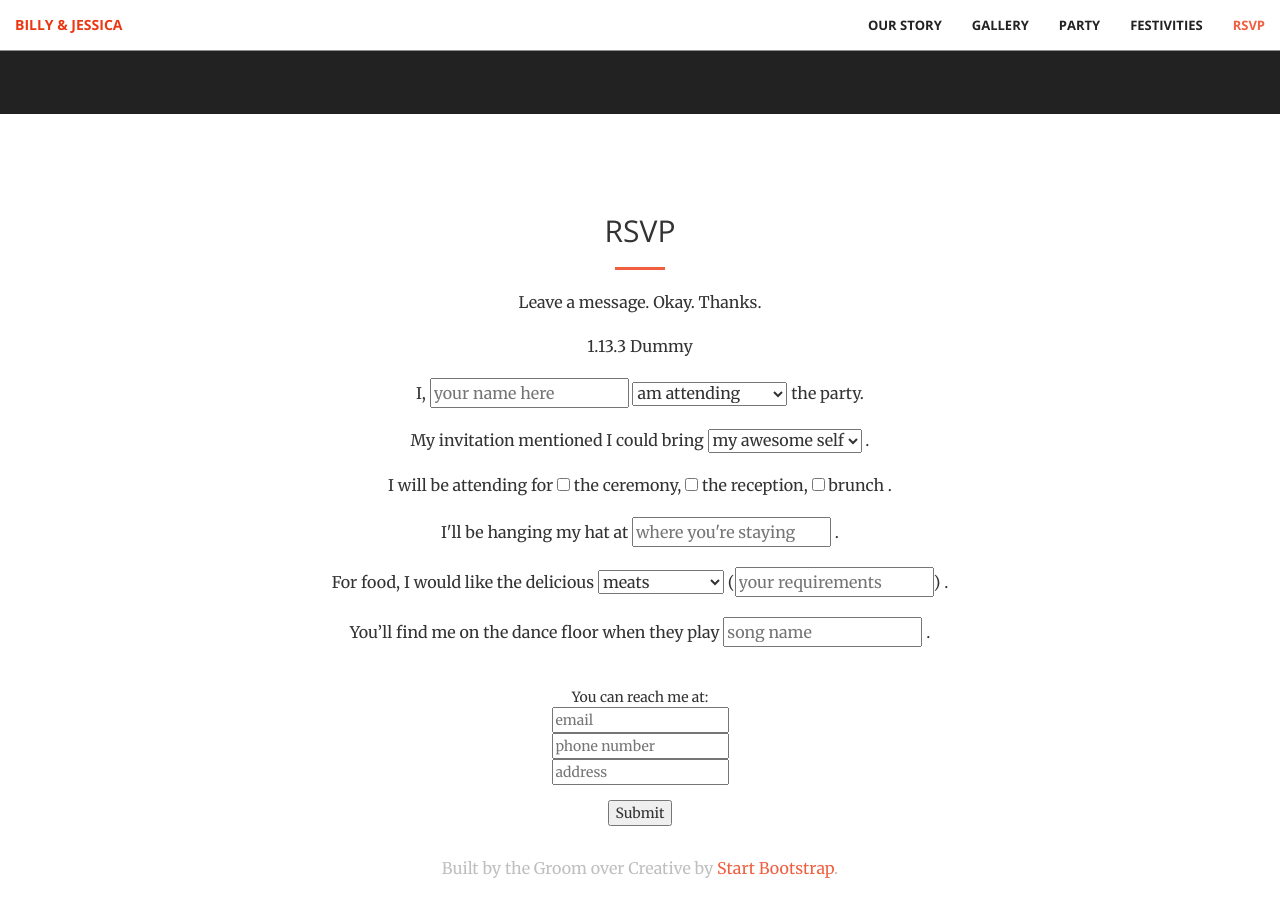
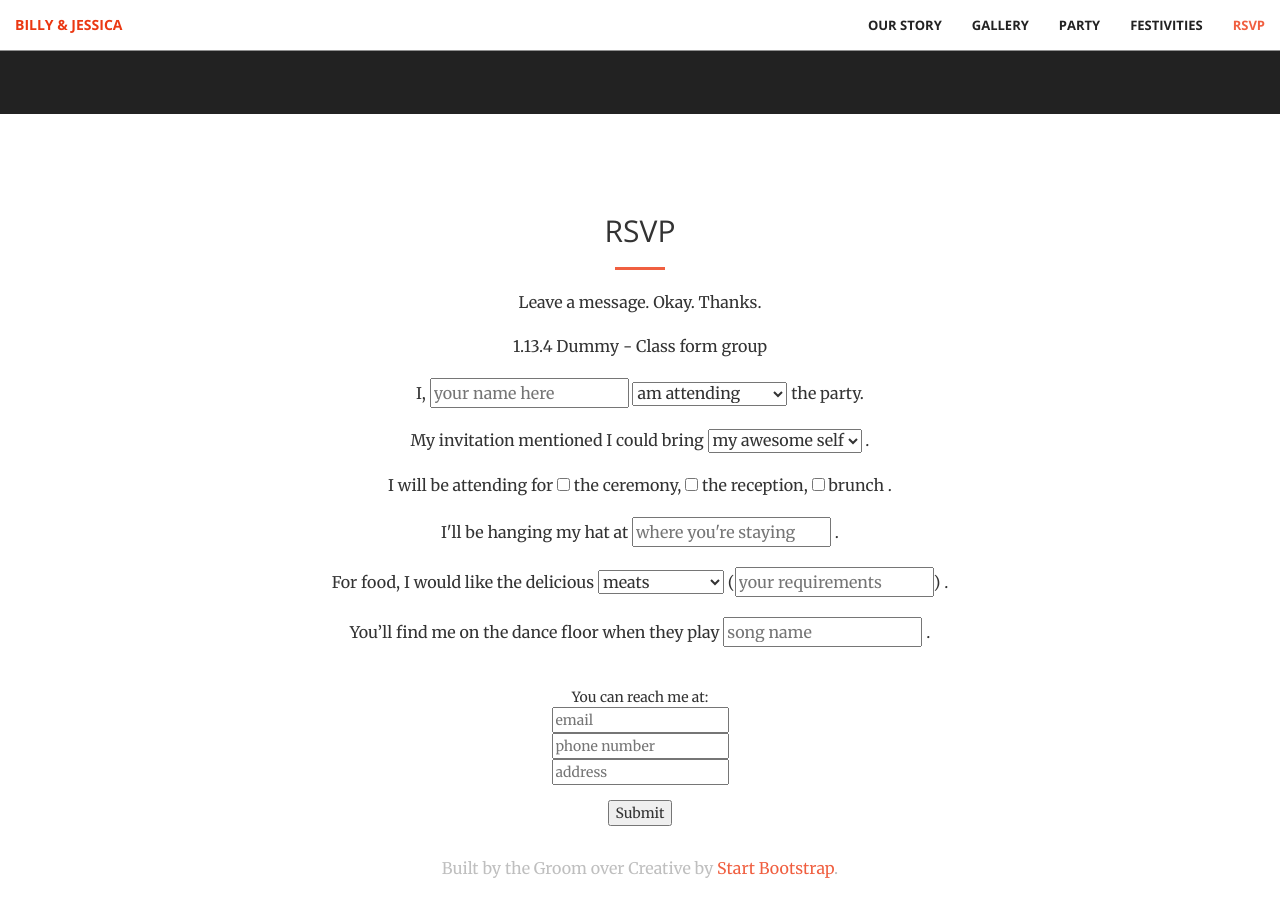
Before and after one commit to notbleh/wed-website, a Jekyll site: the page built from live.html, in a window 1280 px wide and 900 px high, scrolled down 2807 px. Built offline with Jekyll 4.4.1, drawn with Linux system fonts in a browser that asks for light colours; nearby versions of some CDN libraries.

Commit message:
Update rsvp1.html

```diff
--- a/_includes/rsvp1.html
+++ b/_includes/rsvp1.html
@@ -9,7 +9,7 @@
                     <!-- form action="https://www.formingo.co/submit/27f31d48-c28a-4b27-9309-5ca7df47b37a" method="POST" -->
                     <form action="#" method="POST" name="rsvpform" id="rsvpform" class="rsvp-form">
                         <div class="form-group">
-                            <p>1.13.3 Dummy</p>
+                            <p>1.13.4 Dummy - Class form group</p>
                             <p>I, <span>
                                 <input type="text" name="name" id="name" placeholder="your name here">
                                     <select name="attending">
```
